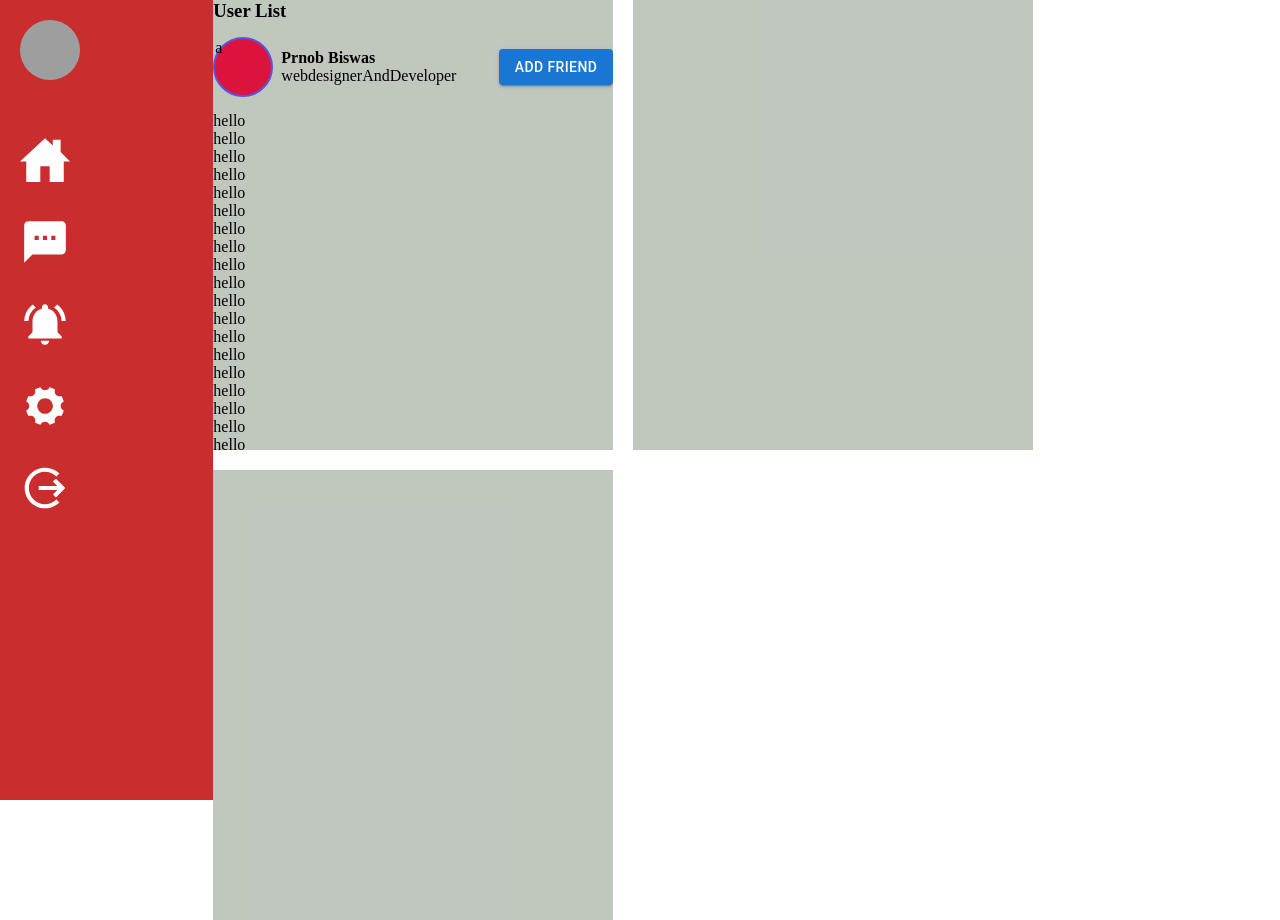
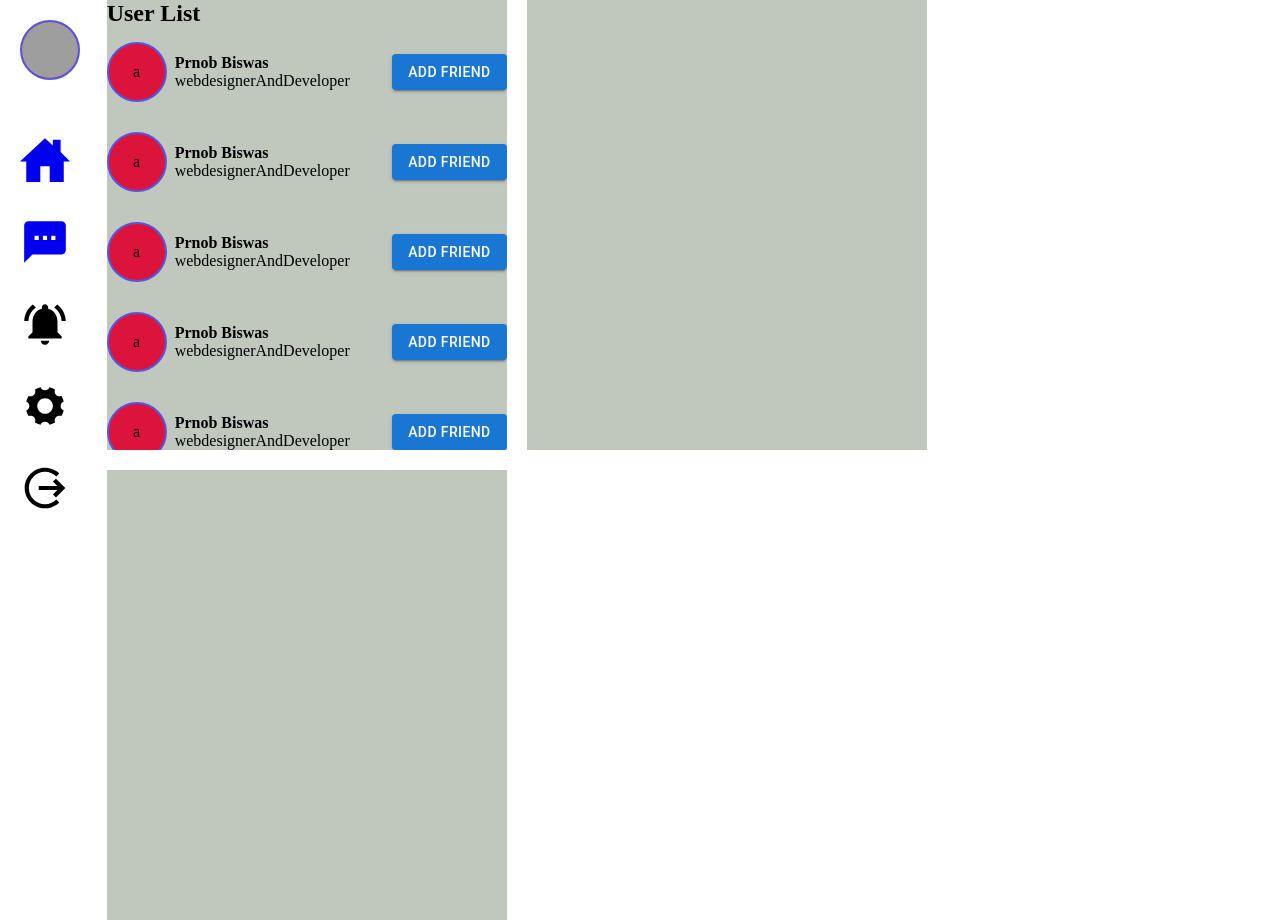
Before and after one commit to pronobiswas/alap, a React (Vite) app: page /home in a window 1280 px wide. Built offline with nearby package versions, Linux system fonts and the light colour scheme; grey boxes are pictures that could not be loaded.

Commit message:
react/redux-toolkit

```diff
--- a/package.json
+++ b/package.json
@@ -13,14 +13,17 @@
     "@emotion/react": "^11.11.4",
     "@emotion/styled": "^11.11.5",
     "@mui/material": "^5.15.18",
+    "@reduxjs/toolkit": "^2.2.5",
     "firebase": "^10.12.2",
     "formik": "^2.4.6",
     "react": "^18.2.0",
     "react-dom": "^18.2.0",
     "react-icons": "^5.2.1",
     "react-loader-spinner": "^6.1.6",
+    "react-redux": "^9.1.2",
     "react-router-dom": "^6.23.1",
     "react-toastify": "^10.0.5",
+    "redux": "^5.0.1",
     "yup": "^1.4.0"
   },
   "devDependencies": {
--- a/src/App.jsx
+++ b/src/App.jsx
@@ -9,6 +9,8 @@ import ErrorPage from './pages/errorPage/ErrorPage';
 import RootLayout from './component/layout/RootLayout';
 import Regestetion from './pages/auth/Regestetion';
 import HomePage from './pages/homePage/HomePage'
+import Masages from './pages/masages/Masages';
+import Profiles from './pages/profiles/Profiles';
 
 function App() {
   const router = createBrowserRouter(
@@ -16,6 +18,8 @@ function App() {
       <Route>
         <Route element={<RootLayout/>}>
           <Route path='/home' element={<HomePage/>}/>
+          <Route path='/masages' element={<Masages/>}/>
+          <Route path='/profile' element={<Profiles/>}/>
         </Route>
         <Route path='*' element={<ErrorPage/>}/>
         <Route path='/' element={<Login/>}/>
--- a/src/component/MenuBar.jsx
+++ b/src/component/MenuBar.jsx
@@ -5,6 +5,7 @@ import { IoIosSettings } from "react-icons/io";
 import { MdSms } from "react-icons/md";
 import { IoMdLogOut } from "react-icons/io";
 import { Avatar } from '@mui/material';
+import { Link } from 'react-router-dom';
 
 
 
@@ -13,13 +14,22 @@ const MenuBar = () => {
     <>
       <div id="menuComponent">
           <Avatar
+            className='center myAvatar'
               alt="aemy Sharp"
               src="/static/images/avatar/1.jpg"
               sx={{ width: 60, height: 60 }}
             />
         <ul>
-          <li><span><IoHomeSharp /></span></li>
-          <li><span><MdSms /></span></li>
+          <li>
+            <Link to={"/profile"}>
+              <span><IoHomeSharp /></span>
+            </Link>
+          </li>
+          <li>
+            <Link to={"/masages"}>
+              <span><MdSms /></span>
+            </Link>
+          </li>
           <li><span><MdNotificationsActive /></span></li>
           <li><span><IoIosSettings /></span></li>
           <li><span><IoMdLogOut /></span></li>
--- a/src/component/layout/RootLayout.jsx
+++ b/src/component/layout/RootLayout.jsx
@@ -13,7 +13,7 @@ const RootLayout = () => {
     <>
       <Box sx={{ flexGrow: 1 }}>
         <Grid container >
-          <Grid xs={2}>
+          <Grid xs={1}>
             <MenuBar/>
           </Grid>
           <Grid xs={10}>
--- /dev/null
+++ b/src/feature/AuthSlice.js
@@ -0,0 +1,23 @@
+// AuthSlice
+import { createSlice } from '@reduxjs/toolkit'
+
+
+const initialState = {
+  value: "hello",
+}
+
+export const AuthSlice = createSlice({
+
+  name: 'auth',
+  initialState,
+  reducers: {
+    loggedInUser: (state, action) => {
+        state.value = action.payload
+      },
+  },
+});
+
+// Action creators are generated for each case reducer function
+export const { loggedInUser } = AuthSlice.actions
+
+export default AuthSlice.reducer
--- a/src/index.css
+++ b/src/index.css
@@ -4,10 +4,18 @@
     padding: 0;
     box-sizing: border-box;
 }
-
+.mycontainer{
+    width: 100%;
+    max-width: 1248px;
+}
+.center{
+    display: flex;
+    align-items: center;
+    justify-content: center;
+}
 /* ===========logIn Page========= */
 /* ===========logIn Page========= */
-.center{
+.myAvatar{
     display: flex;
     align-items: center;
     justify-content: center;
@@ -41,7 +49,7 @@
     height: 100%;
     object-fit: cover;
 }
-.inputTxt{
+.forgotMailInput{
     width: 100%;
     margin-bottom: 30px;
 }
@@ -87,8 +95,7 @@
 /* ========menuComponent========== */
 /* ========menuComponent========== */
 #menuComponent{
-    background: #c92d2d;
-    color: #fff;
+    color: #000000;
     padding: 20px;
     height: 100vh;
 }
@@ -160,3 +167,99 @@
 
 /* =========homePage============ */
 /* =========homePage============ */
+
+
+/* ============profile pages========= */
+/* ============profile pages========= */
+.profileHeader{
+    width: 100%;
+    height: 200px;
+    background-image: url(https://i.pinimg.com/564x/6d/db/ca/6ddbca20056bb66716eb9f2e4e020e46.jpg);
+    background-position: center;
+    background-size: 100% 100%;
+}
+.profileInfoSec{
+    width: 100%;
+    height: 200px;
+    /* background-color: aqua; */
+    display: flex;
+    align-items: end;
+    column-gap: 50px;
+}
+
+.profilebox{
+    width: 100%;
+    height: 50px;
+    background: rgba(0, 0, 0, 0.24);
+}
+.profileImage{
+    height: 100%;
+    width: 200px;
+    border: 4px inset gray;
+}
+.profilebox{
+    display: flex;
+    column-gap: 30px;
+}
+.pbox{
+    width: 100%;
+    height: 50px;
+    border: 2px solid #fff;
+    background-color: rgba(191, 162, 162, 0.886);
+}
+/* ============profile pages========= */
+/* ============profile pages========= */
+
+/* ==========masagesPage========= */
+/* ==========masagesPage========= */
+#masagesSection{
+    width: 100%;
+    height: 100vh;
+    background: #ffffff5e;
+    display: flex;
+    flex-direction: column;
+    justify-content: space-between;
+}
+.masageHeader{
+    height: 100px;
+    background: #00000042;
+}
+.masageBody{
+    width: 100%;
+    height: 100%;
+    background: #000;
+}
+.smsFooter{
+    height: 60px;
+    width: 100%;
+    background: #ffffff77;
+    border-bottom:5px solid #000;
+    display: flex;align-items: center;
+    justify-content: space-between;
+}
+.smsInput{
+    width: 100%;
+    display: flex;
+}
+.SmsInputFild{
+    width: 100%;
+    font-size: 24px;
+    padding: 5px 20px;
+    background-color: #00bdbd;
+    border: none;
+    outline: none;
+}
+.SmsInputFild:focus{
+    border: none;
+    outline: none;
+}
+.emojiBtn{
+    font-size: 26px;
+    border: 2px solid rgba(128, 128, 128, 0.041);
+    padding: 10px;
+    border-radius: 50%;
+    color: #00bdbd;
+    background-color: #e200e200;
+}
+/* ==========masagesPage========= */
+/* ==========masagesPage========= */
--- a/src/main.jsx
+++ b/src/main.jsx
@@ -3,9 +3,11 @@ import ReactDOM from 'react-dom/client'
 import App from './App.jsx'
 import './index.css'
 import 'react-toastify/dist/ReactToastify.css';
+import { Provider } from 'react-redux'
+import { store } from './store/store.js';
 
 ReactDOM.createRoot(document.getElementById('root')).render(
-  <React.StrictMode>
+  <Provider store={store}>
     <App />
-  </React.StrictMode>,
+  </Provider>,
 )
--- a/src/pages/homePage/HomePage.jsx
+++ b/src/pages/homePage/HomePage.jsx
@@ -8,7 +8,7 @@ const HomePage = () => {
       <div id="homepage">
         <div className="content_warpper">
           <div className="allUser contentbox">
-            <h3>User List</h3>
+            <h2>User List</h2>
             <ul>
               <li>
                 <div className="userThumb">
@@ -27,27 +27,97 @@ const HomePage = () => {
                   </div>
                 </div>
               </li>
-              <li>hello</li>
-              <li>hello</li>
-              <li>hello</li>
-              <li>hello</li>
-              <li>hello</li>
-              <li>hello</li>
-              <li>hello</li>
-              <li>hello</li>
-              <li>hello</li>
-              <li>hello</li>
-              <li>hello</li>
-              <li>hello</li>
-              <li>hello</li>
-              <li>hello</li>
-              <li>hello</li>
-              <li>hello</li>
-              <li>hello</li>
-              <li>hello</li>
-              <li>hello</li>
-              <li>hello</li>
-              <li>hello</li>
+
+              <li>
+                <div className="userThumb">
+                  <div className="userIcon">
+                    <div className="myAvatar">a</div>
+                  </div>
+                  <div className="uesrDes">
+                    <h4>Prnob Biswas</h4>
+                    <p>webdesignerAndDeveloper</p>
+                  </div>
+                  <div className="usersFeature">
+                    <div className="frndBtnWarper">
+                    <Button variant="contained" className='myBtn'>Add Friend</Button>
+                    {/* <Button variant="contained" className='myBtn'>Add Friend</Button> */}
+                    </div>
+                  </div>
+                </div>
+              </li>
+
+              <li>
+                <div className="userThumb">
+                  <div className="userIcon">
+                    <div className="myAvatar">a</div>
+                  </div>
+                  <div className="uesrDes">
+                    <h4>Prnob Biswas</h4>
+                    <p>webdesignerAndDeveloper</p>
+                  </div>
+                  <div className="usersFeature">
+                    <div className="frndBtnWarper">
+                    <Button variant="contained" className='myBtn'>Add Friend</Button>
+                    {/* <Button variant="contained" className='myBtn'>Add Friend</Button> */}
+                    </div>
+                  </div>
+                </div>
+              </li>
+
+              <li>
+                <div className="userThumb">
+                  <div className="userIcon">
+                    <div className="myAvatar">a</div>
+                  </div>
+                  <div className="uesrDes">
+                    <h4>Prnob Biswas</h4>
+                    <p>webdesignerAndDeveloper</p>
+                  </div>
+                  <div className="usersFeature">
+                    <div className="frndBtnWarper">
+                    <Button variant="contained" className='myBtn'>Add Friend</Button>
+                    {/* <Button variant="contained" className='myBtn'>Add Friend</Button> */}
+                    </div>
+                  </div>
+                </div>
+              </li>
+
+              <li>
+                <div className="userThumb">
+                  <div className="userIcon">
+                    <div className="myAvatar">a</div>
+                  </div>
+                  <div className="uesrDes">
+                    <h4>Prnob Biswas</h4>
+                    <p>webdesignerAndDeveloper</p>
+                  </div>
+                  <div className="usersFeature">
+                    <div className="frndBtnWarper">
+                    <Button variant="contained" className='myBtn'>Add Friend</Button>
+                    {/* <Button variant="contained" className='myBtn'>Add Friend</Button> */}
+                    </div>
+                  </div>
+                </div>
+              </li>
+
+              <li>
+                <div className="userThumb">
+                  <div className="userIcon">
+                    <div className="myAvatar">a</div>
+                  </div>
+                  <div className="uesrDes">
+                    <h4>Prnob Biswas</h4>
+                    <p>webdesignerAndDeveloper</p>
+                  </div>
+                  <div className="usersFeature">
+                    <div className="frndBtnWarper">
+                    <Button variant="contained" className='myBtn'>Add Friend</Button>
+                    {/* <Button variant="contained" className='myBtn'>Add Friend</Button> */}
+                    </div>
+                  </div>
+                </div>
+              </li>
+
               <li>hello</li>
               <li>hello</li>
               <li>hello</li>
--- /dev/null
+++ b/src/pages/profiles/Profiles.jsx
@@ -0,0 +1,24 @@
+import React from 'react'
+import '../../../src/index.css'
+
+const Profiles = () => {
+  return (
+    <>
+    <div className="profileHeader">
+        {/* <h1>my profile hreader</h1> */}
+    </div>
+    <div className="profileInfoSec">
+      <div className="profileImage profilebox"></div>
+      <div className="profilebox">
+        <div className="pbox">about</div>
+        <div className="pbox">contact</div>
+        <div className="pbox">bio</div>
+      </div>
+     </div>
+
+
+    </>
+  )
+}
+
+export default Profiles
--- /dev/null
+++ b/src/store/store.js
@@ -0,0 +1,8 @@
+import { configureStore } from '@reduxjs/toolkit'
+import AuthSlice from '../feature/AuthSlice'
+
+export const store = configureStore({
+  reducer: {
+    loggedinUderData : AuthSlice,
+  },
+})
```
Also changed, not shown: src/pages/auth/Login.jsx (+15 -13 lines), src/pages/masages/Masages.jsx (added, +39 -0 lines), 1 other file (tests, documents, lock files or other folders).
